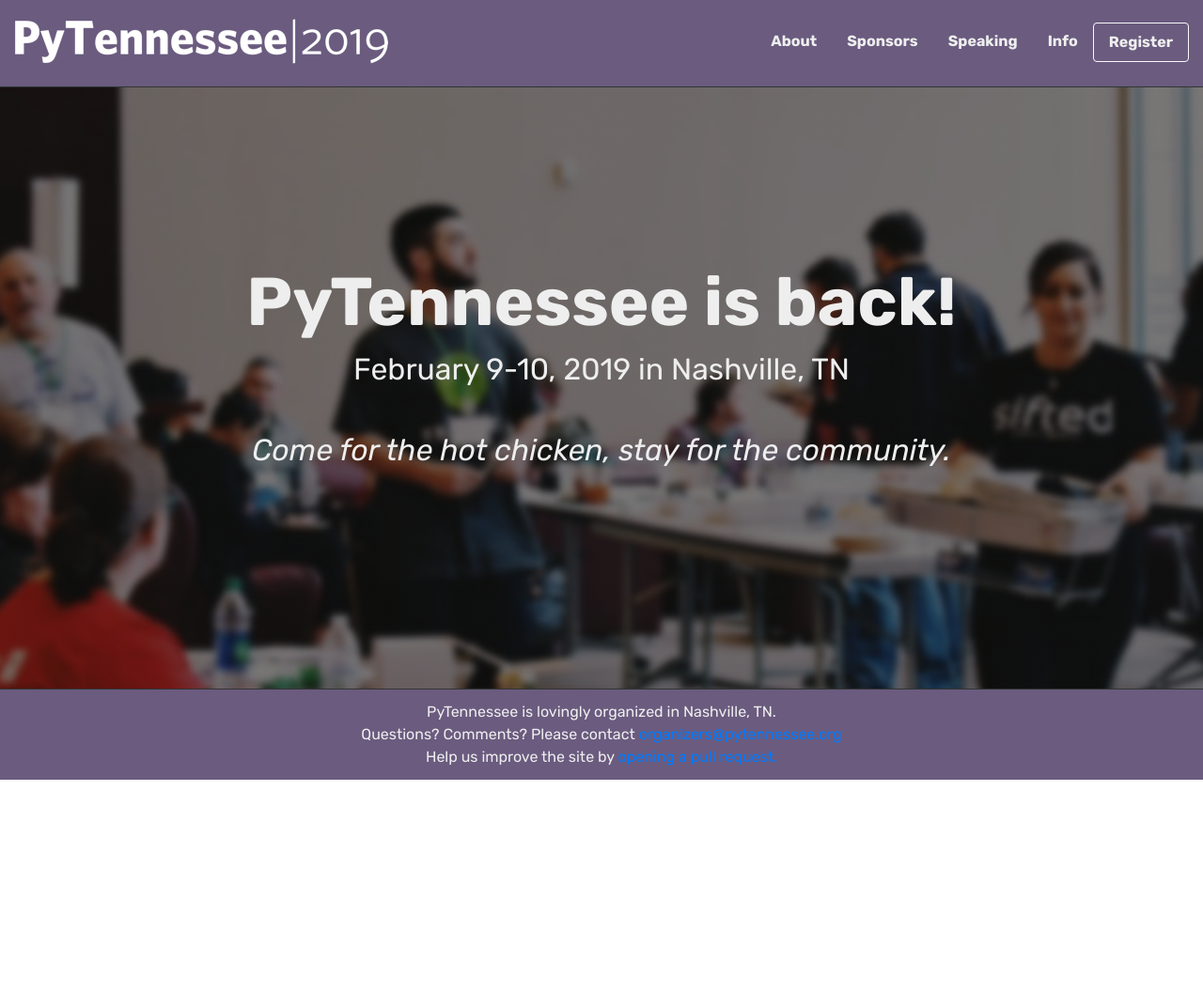
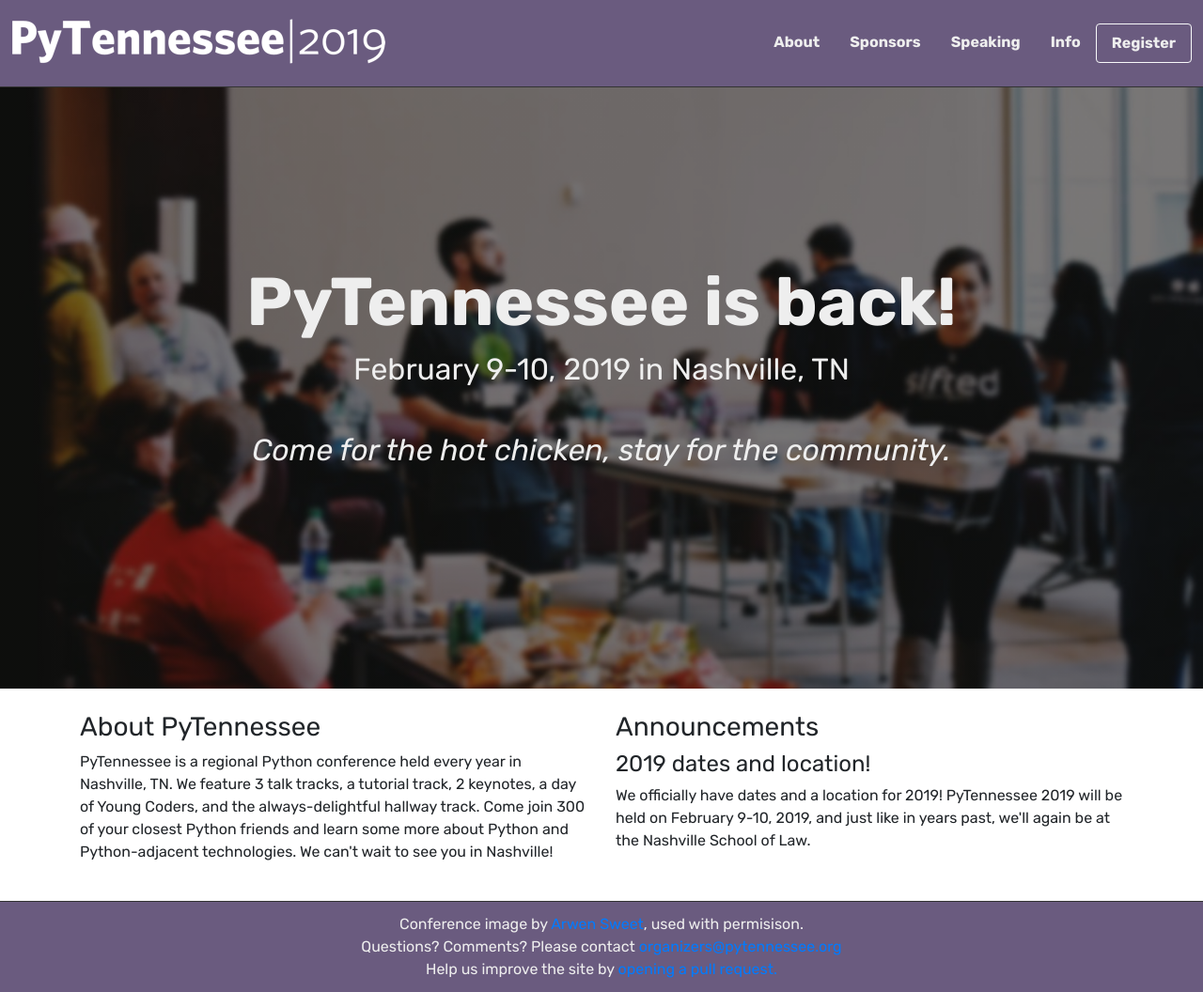
Before and after one commit to pytennessee/pytn-2019, a Jekyll site: the page built from index.html, in a window 1280 px wide. Shown: the whole page at 94% size. Built offline with Jekyll 4.4.1, drawn with Linux system fonts in a browser that asks for light colours; before the commit the page ends 900 px from its top, so only the background shows below that.

Commit message:
Rework basic layout and homepage

```diff
--- a/_layouts/base.html
+++ b/_layouts/base.html
@@ -11,19 +11,14 @@
     <title>{{ site.title }} - {{ page.title }}</title>
   </head>
   <body class="{{ page.body_class }}">
-    <div class="container-fluid">
-      <div class="header row">
-        <div class="col">
-
+    <div class="header">
       <!-- Logo/header -->
       <h1 class="title">
         <a href="/">
           <img class="logo" src="{{ site.baseurl }}/static/img/logo-horizontal.png" alt="{{ site.title }}">
         </a>
       </h1>
-        </div>
 
-        <div class="col">
       <ul class="nav justify-content-end">
         <!-- Navigation -->
         <li class="nav-item">
@@ -43,24 +38,36 @@
         </li>
       </ul>
     </div>
+
+
+    {% if page.body_class == 'home' %}
+    <!-- Hero -->
+    <div class="hero">
+      <div class="hero-registration">
+        <h2>PyTennessee is back!</h2>
+        <div class="hero-date-info">
+          <h3>February 9-10, 2019 in Nashville, TN</h3>
+          <h4>Come for the hot chicken, stay for the community.</h4>
         </div>
+      </div>
+    </div>
+    {% endif %}
 
+    <div class="container">
       <div class="row">
         <div class="col">
           {{ content }}
         </diV>
       </div>
+    </div>
 
     <div class="footer row">
       <div class="col text-center">
-          <p>PyTennessee is lovingly organized in Nashville, TN.</p>
+        <p>Conference image by <a href="https://novasnaps.wixsite.com/novaphotography">Arwen Sweet</a>, used with permisison.</p>
         <p>Questions? Comments? Please contact <a href="mailto:organizers@pytennessee.org">organizers@pytennessee.org</a></p>
         <p>Help us improve the site by <a href="https://www.github.com/pytennessee/pytn-2019">opening a pull request.</a></p>
       </div>
     </div>
-    </div>
-
-
 
     <script src="https://code.jquery.com/jquery-3.3.1.slim.min.js" integrity="sha384-q8i/X+965DzO0rT7abK41JStQIAqVgRVzpbzo5smXKp4YfRvH+8abtTE1Pi6jizo" crossorigin="anonymous"></script>
     <script src="https://cdnjs.cloudflare.com/ajax/libs/popper.js/1.14.3/umd/popper.min.js" integrity="sha384-ZMP7rVo3mIykV+2+9J3UJ46jBk0WLaUAdn689aCwoqbBJiSnjAK/l8WvCWPIPm49" crossorigin="anonymous"></script>
--- a/index.html
+++ b/index.html
@@ -4,17 +4,25 @@
 title: Home
 ---
 
-<!-- Hero -->
 <div class="row">
-    <div class="hero col">
-        <div class="hero-registration">
-            <h2>PyTennessee is back!</h2>
-            <div class="hero-date-info">
-                <h3>February 9-10, 2019 in Nashville, TN</h3>
-                <h4>Come for the hot chicken, stay for the community.</h4>
-            </div>
-        </div>
+  <div class="col-6">
+    <div class="about">
+      <h3>About PyTennessee</h3>
+      <p>PyTennessee is a regional Python conference held every year in Nashville, TN.
+      We feature 3 talk tracks, a tutorial track, 2 keynotes, a day of Young Coders, and the always-delightful hallway track.
+      Come join 300 of your closest Python friends and learn some more about Python and Python-adjacent technologies.
+      We can't wait to see you in Nashville!</p>
     </div>
+  </div>
+  <div class="col">
+    <div class="announcements">
+      <h3>Announcements</h3>
+
+      <div class="announcement">
+        <h4>2019 dates and location!</h4>
+        <p>We officially have dates and a location for 2019!
+        PyTennessee 2019 will be held on February 9-10, 2019, and just like in years past, we'll again be at the Nashville School of Law.</p>
+      </div>
+    </div>
+  </div>
 </div>
-
-<!-- Sponsors -->
--- a/static/styles/pytn2019.css
+++ b/static/styles/pytn2019.css
@@ -1,7 +1,3 @@
-.debug {
-  border: 1px solid #fff;
-}
-
 html { background: #ffffff; color: #333; }
 
 body {
@@ -11,10 +7,12 @@
 .header, .footer {
   background: #6a5b7f;
   color: #eee;
-  padding: 0.75em 0;
+  padding: 0.75em;
 }
 
 .header {
+  display: flex;
+  align-items: center;
   border-bottom: 1px solid #333;
 }
 
@@ -28,9 +26,12 @@
 
 .title {
   padding-top: 0.15em;
+  justify-content: flex-start;
+  width: 500px;
 }
 
 .nav {
+  flex-grow: 1;
   margin: 0.75em 0;
 }
 
@@ -72,3 +73,7 @@
   font-style: italic;
   margin: 1.5em;
 }
+
+.about, .announcements {
+  padding: 1.5em 0;
+}
```
Lines whose indentation alone changed are shown as unchanged.
